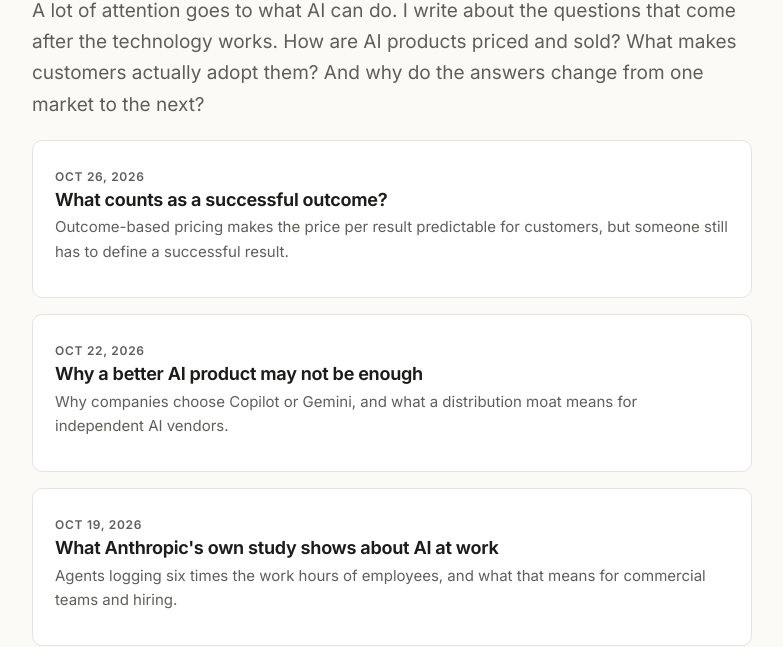
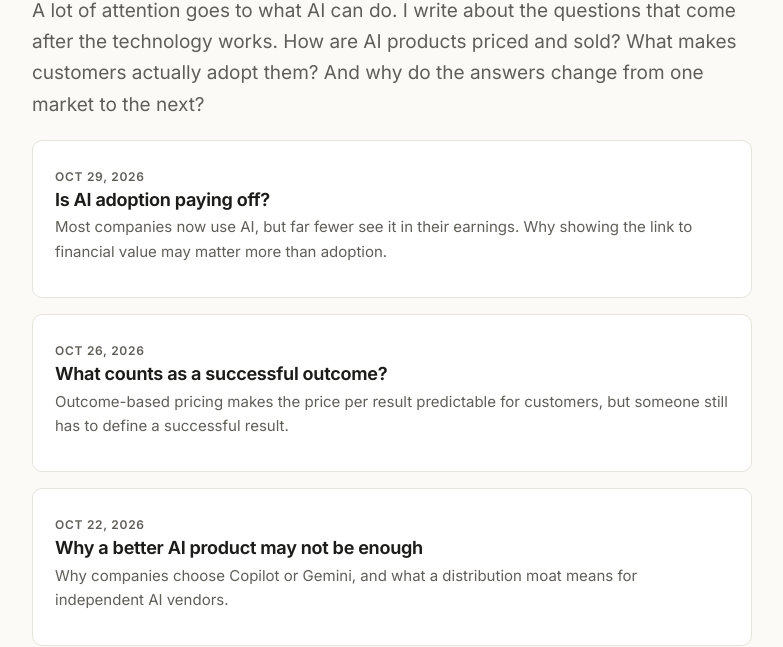
Before and after one commit to helenchang68/helenchang68.github.io, a plain HTML site: page writing/index.html in a window 1280 px wide. Shown: the part 191-838 px from the top of the page, without its empty margins (248-1031 px from the left). Drawn offline with Linux system fonts and the light colour scheme.

Commit message:
Add AI payoff post to Writing

```diff
--- a/writing/index.html
+++ b/writing/index.html
@@ -32,6 +32,11 @@
     <p class="lede">A lot of attention goes to what AI can do. I write about the questions that come after the technology works. How are AI products priced and sold? What makes customers actually adopt them? And why do the answers change from one market to the next?</p>
 
     <div class="cards">
+      <a class="card" href="ai-payoff.html">
+        <span class="status">Oct 29, 2026</span>
+        <h3>Is AI adoption paying off?</h3>
+        <p>Most companies now use AI, but far fewer see it in their earnings. Why showing the link to financial value may matter more than adoption.</p>
+      </a>
       <a class="card" href="outcome-based-pricing.html">
         <span class="status">Oct 26, 2026</span>
         <h3>What counts as a successful outcome?</h3>
```
